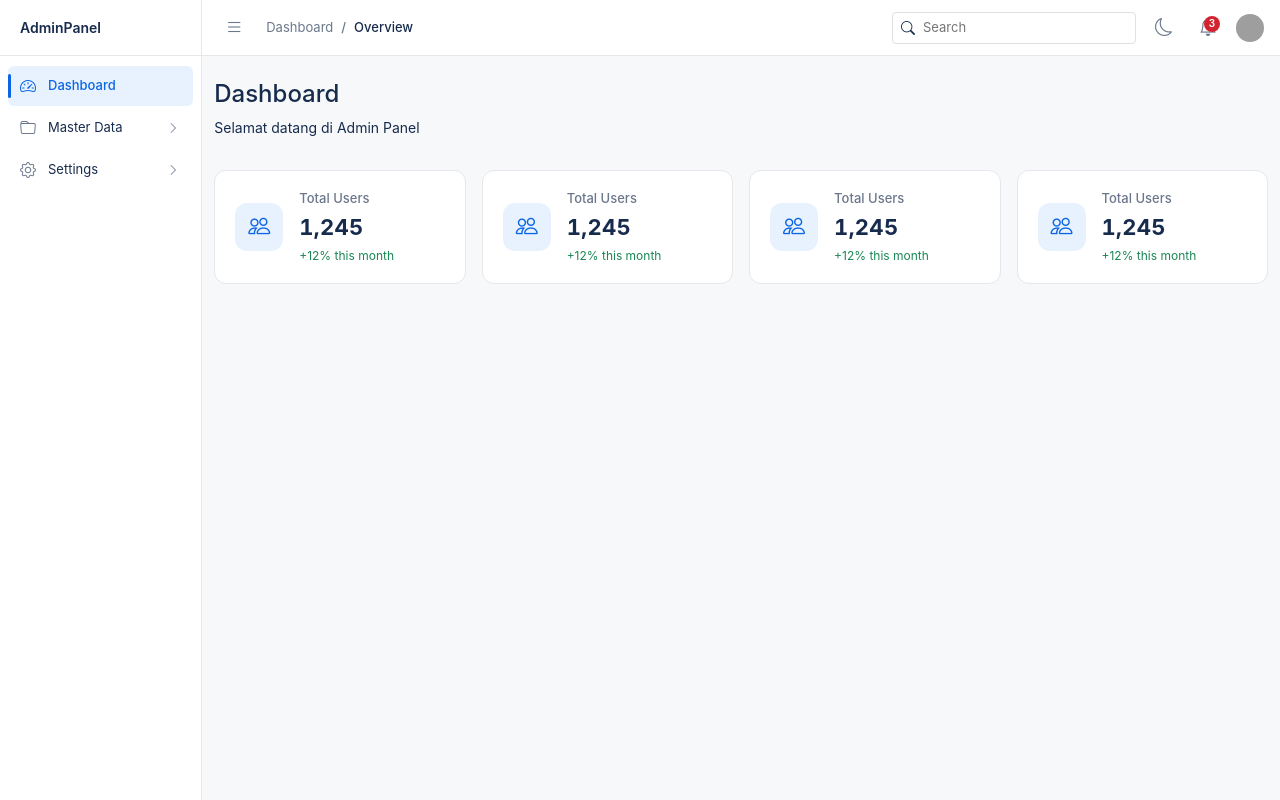
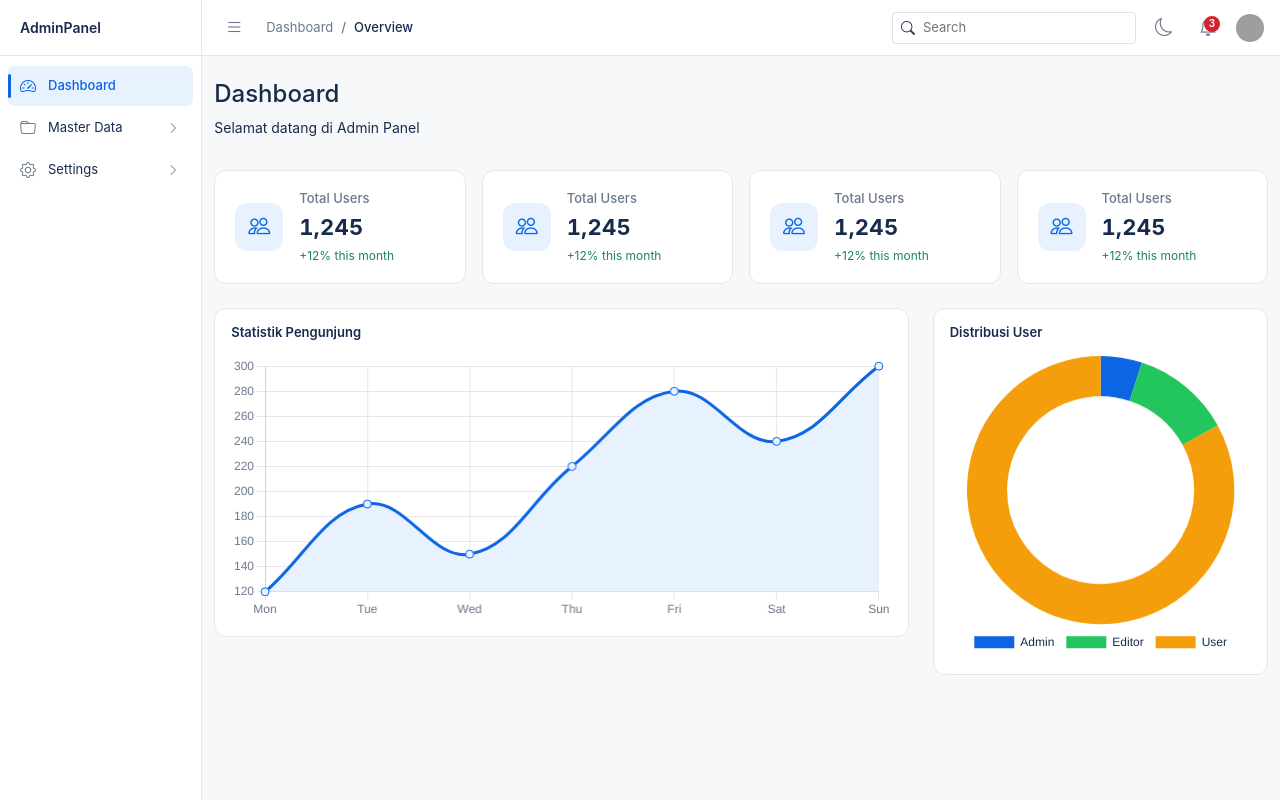
Before and after one commit to pinyink/learning-css, a PHP site: page /adminlte/index.html in a window 1280 px wide. Run offline with PHP 8.4, Linux system fonts and the light colour scheme; grey boxes are pictures that could not be loaded.

Commit message:
statistic donut chart

```diff
--- a/admin/adminlte/assets/css/style.css
+++ b/admin/adminlte/assets/css/style.css
@@ -995,3 +995,9 @@ html.theme-transition #themeToggle i {
         align-items: flex-start;
     }
 }
+
+.stat-card h6 {
+    font-size: 13px;
+    font-weight: 600;
+    color: var(--color-text);
+}
--- a/admin/adminlte/assets/js/app.js
+++ b/admin/adminlte/assets/js/app.js
@@ -1,12 +1,28 @@
-$(document).ready(function () {
+/* =========================================================
+   GLOBAL VARIABLE
+========================================================= */
+let visitorChart;
+let userChart;
 
 const animationSpeed = 200;
 const mobileBreakpoint = 992;
 
+/* =========================================================
+   HELPER
+========================================================= */
 function isMobile() {
     return $(window).width() < mobileBreakpoint;
 }
 
+function cssVar(name) {
+    return getComputedStyle(document.documentElement)
+        .getPropertyValue(name)
+        .trim();
+}
+
+/* =========================================================
+   SIDEBAR
+========================================================= */
 function closeSidebar() {
     $('#sidebar').addClass('collapsed');
     $('#sidebarOverlay').fadeOut(200);
@@ -25,21 +41,6 @@ $(document).ready(function () {
     }
 }
 
-    // Toggle button
-    $('#toggleSidebar').on('click', function () {
-        if ($('#sidebar').hasClass('collapsed')) {
-            openSidebar();
-        } else {
-            closeSidebar();
-        }
-    });
-
-    // Klik overlay → tutup sidebar
-    $('#sidebarOverlay').on('click', function () {
-        closeSidebar();
-    });
-
-    // Responsive handler
 function handleResponsiveSidebar() {
     if (isMobile()) {
         closeSidebar();
@@ -49,71 +50,24 @@ $(document).ready(function () {
     }
 }
 
-    handleResponsiveSidebar();
-    $(window).on('resize', handleResponsiveSidebar);
+/* =========================================================
+   CHART THEME UPDATE
+========================================================= */
+function updateChartsTheme() {
+    if (!visitorChart || !userChart) return;
 
-    // Treeview toggle (AMAN)
-    $('.treeview-toggle').on('click', function (e) {
-        e.preventDefault();
+    visitorChart.options.scales.x.ticks.color = cssVar('--color-text-muted');
+    visitorChart.options.scales.y.ticks.color = cssVar('--color-text-muted');
+    visitorChart.options.scales.y.grid.color = cssVar('--color-border');
+    visitorChart.update();
 
-        let parent = $(this).parent('.treeview');
-        $('.treeview-menu').stop(true, true);
+    userChart.options.plugins.legend.labels.color = cssVar('--color-text');
+    userChart.update();
+}
 
-        $('.treeview.open').not(parent).each(function () {
-            $(this)
-                .removeClass('open')
-                .children('.treeview-menu')
-                .slideUp(animationSpeed);
-        });
-
-        if (parent.hasClass('open')) {
-            parent
-                .removeClass('open')
-                .children('.treeview-menu')
-                .slideUp(animationSpeed);
-        } else {
-            parent
-                .addClass('open')
-                .children('.treeview-menu')
-                .slideDown(animationSpeed);
-        }
-    });
-
-    $('#userDropdownToggle').on('click', function (e) {
-        e.stopPropagation();
-        $('#userDropdown').toggleClass('show');
-    });
-
-    // Klik di luar → tutup
-    $(document).on('click', function () {
-        $('#userDropdown').removeClass('show');
-    });
-
-    // Klik di dalam dropdown tidak menutup
-    $('#userDropdown').on('click', function (e) {
-        e.stopPropagation();
-    });
-
-    $('#notifToggle').on('click', function (e) {
-        e.stopPropagation();
-        $('#notifDropdown').toggleClass('show');
-        $('#userDropdown').removeClass('show');
-    });
-
-    $(document).on('click', function () {
-        $('#notifDropdown').removeClass('show');
-        $('#userDropdown').removeClass('show');
-    });
-
-    $('#notifDropdown').on('click', function (e) {
-        e.stopPropagation();
-    });
-
-});
-
-// =======================
-// DARK MODE TOGGLE
-// =======================
+/* =========================================================
+   DARK MODE
+========================================================= */
 const themeToggle = $('#themeToggle');
 const html = $('html');
 
@@ -127,28 +81,19 @@ function setTheme(theme) {
         .toggleClass('bi-moon', theme === 'light')
         .toggleClass('bi-sun', theme === 'dark');
 
-    // Remove class after animation
     setTimeout(() => {
         html.removeClass('theme-transition');
     }, 300);
+
+    updateChartsTheme();
 }
 
-
-// Load theme
-const savedTheme = localStorage.getItem('theme') || 'light';
-setTheme(savedTheme);
-
-// Toggle
-themeToggle.on('click', function () {
-    const current = html.attr('data-theme');
-    setTheme(current === 'dark' ? 'light' : 'dark');
-});
-
+/* =========================================================
+   COUNT UP
+========================================================= */
 function animateCountUp(el) {
     const target = parseInt(el.dataset.count, 10);
     const duration = parseInt(el.dataset.duration || 1000, 10);
-
-    let start = 0;
     const startTime = performance.now();
 
     function easeOutCubic(t) {
@@ -160,8 +105,7 @@ function animateCountUp(el) {
         const progress = Math.min(elapsed / duration, 1);
         const eased = easeOutCubic(progress);
 
-        const value = Math.floor(eased * target);
-        el.textContent = value.toLocaleString();
+        el.textContent = Math.floor(eased * target).toLocaleString();
 
         if (progress < 1) {
             requestAnimationFrame(update);
@@ -173,7 +117,150 @@ function animateCountUp(el) {
     requestAnimationFrame(update);
 }
 
-document.addEventListener('DOMContentLoaded', () => {
+/* =========================================================
+   DOCUMENT READY
+========================================================= */
+$(document).ready(function () {
+
+    handleResponsiveSidebar();
+    $(window).on('resize', handleResponsiveSidebar);
+
+    // Toggle sidebar
+    $('#toggleSidebar').on('click', function () {
+        $('#sidebar').hasClass('collapsed') ?
+            openSidebar() :
+            closeSidebar();
+    });
+
+    $('#sidebarOverlay').on('click', closeSidebar);
+
+    // Treeview
+    $('.treeview-toggle').on('click', function (e) {
+        e.preventDefault();
+
+        const parent = $(this).parent('.treeview');
+
+        $('.treeview.open').not(parent).each(function () {
+            $(this)
+                .removeClass('open')
+                .children('.treeview-menu')
+                .slideUp(animationSpeed);
+        });
+
+        parent.toggleClass('open')
+            .children('.treeview-menu')
+            .slideToggle(animationSpeed);
+    });
+
+    // User dropdown
+    $('#userDropdownToggle').on('click', function (e) {
+        e.stopPropagation();
+        $('#userDropdown').toggleClass('show');
+        $('#notifDropdown').removeClass('show');
+    });
+
+    // Notification dropdown
+    $('#notifToggle').on('click', function (e) {
+        e.stopPropagation();
+        $('#notifDropdown').toggleClass('show');
+        $('#userDropdown').removeClass('show');
+    });
+
+    // Click outside
+    $(document).on('click', function () {
+        $('#userDropdown, #notifDropdown').removeClass('show');
+    });
+
+    $('#userDropdown, #notifDropdown').on('click', function (e) {
+        e.stopPropagation();
+    });
+
+    // Count up
     document.querySelectorAll('.stat-value[data-count]')
         .forEach(el => animateCountUp(el));
+
 });
+
+/* =========================================================
+   LOAD THEME
+========================================================= */
+const savedTheme = localStorage.getItem('theme') || 'light';
+setTheme(savedTheme);
+
+themeToggle.on('click', function () {
+    setTheme(html.attr('data-theme') === 'dark' ? 'light' : 'dark');
+});
+
+/* =========================================================
+   CHART INIT
+========================================================= */
+visitorChart = new Chart(
+    document.getElementById('visitorChart'), {
+        type: 'line',
+        data: {
+            labels: ['Mon', 'Tue', 'Wed', 'Thu', 'Fri', 'Sat', 'Sun'],
+            datasets: [{
+                data: [120, 190, 150, 220, 280, 240, 300],
+                borderColor: cssVar('--color-primary'),
+                backgroundColor: cssVar('--color-primary-soft'),
+                fill: true,
+                tension: 0.4,
+                pointRadius: 4
+            }]
+        },
+        options: {
+            plugins: {
+                legend: {
+                    display: false
+                }
+            },
+            scales: {
+                x: {
+                    ticks: {
+                        color: cssVar('--color-text-muted')
+                    }
+                },
+                y: {
+                    ticks: {
+                        color: cssVar('--color-text-muted')
+                    },
+                    grid: {
+                        color: cssVar('--color-border')
+                    }
+                }
+            }
+        }
+    }
+);
+
+userChart = new Chart(
+    document.getElementById('userChart'), {
+        type: 'doughnut',
+        data: {
+            labels: ['Admin', 'Editor', 'User'],
+            datasets: [{
+                data: [5, 12, 83],
+                backgroundColor: [
+                    cssVar('--color-primary'),
+                    '#22c55e',
+                    '#f59e0b'
+                ],
+                borderWidth: 0
+            }]
+        },
+        options: {
+            cutout: '70%',
+            plugins: {
+                legend: {
+                    position: 'bottom',
+                    labels: {
+                        color: cssVar('--color-text'),
+                        padding: 12
+                    }
+                }
+            }
+        }
+    }
+);
+
+updateChartsTheme();
--- a/admin/adminlte/index.html
+++ b/admin/adminlte/index.html
@@ -161,7 +161,10 @@
                 <p>Selamat datang di Admin Panel</p>
             </div>
 
+            <!-- content -->
             <div class="container-fluid dashboard-cards">
+
+                <!-- card -->
                 <div class="row g-3">
 
                     <!-- Card 1 -->
@@ -233,6 +236,25 @@
                     </div>
 
                 </div>
+
+                <!-- start chart js -->
+                <div class="row mt-4">
+                    <div class="col-lg-8">
+                        <div class="stat-card p-3">
+                            <h6 class="mb-3">Statistik Pengunjung</h6>
+                            <canvas id="visitorChart" height="120"></canvas>
+                        </div>
+                    </div>
+
+                    <div class="col-lg-4">
+                        <div class="stat-card p-3">
+                            <h6 class="mb-3">Distribusi User</h6>
+                            <canvas id="userChart" height="180"></canvas>
+                        </div>
+                    </div>
+                </div>
+
+                <!-- end chart js -->
             </div>
 
         </div>
@@ -241,6 +263,11 @@
 
     <script src="https://code.jquery.com/jquery-3.7.1.min.js"></script>
     <script src="https://cdn.jsdelivr.net/npm/bootstrap@5.3.3/dist/js/bootstrap.bundle.min.js"></script>
+
+    <!-- chart js -->
+    <script src="https://cdn.jsdelivr.net/npm/chart.js"></script>
+
+    <!-- custom javascript -->
     <script src="assets/js/app.js"></script>
 </body>
 
```
Lines whose indentation alone changed are shown as unchanged.
